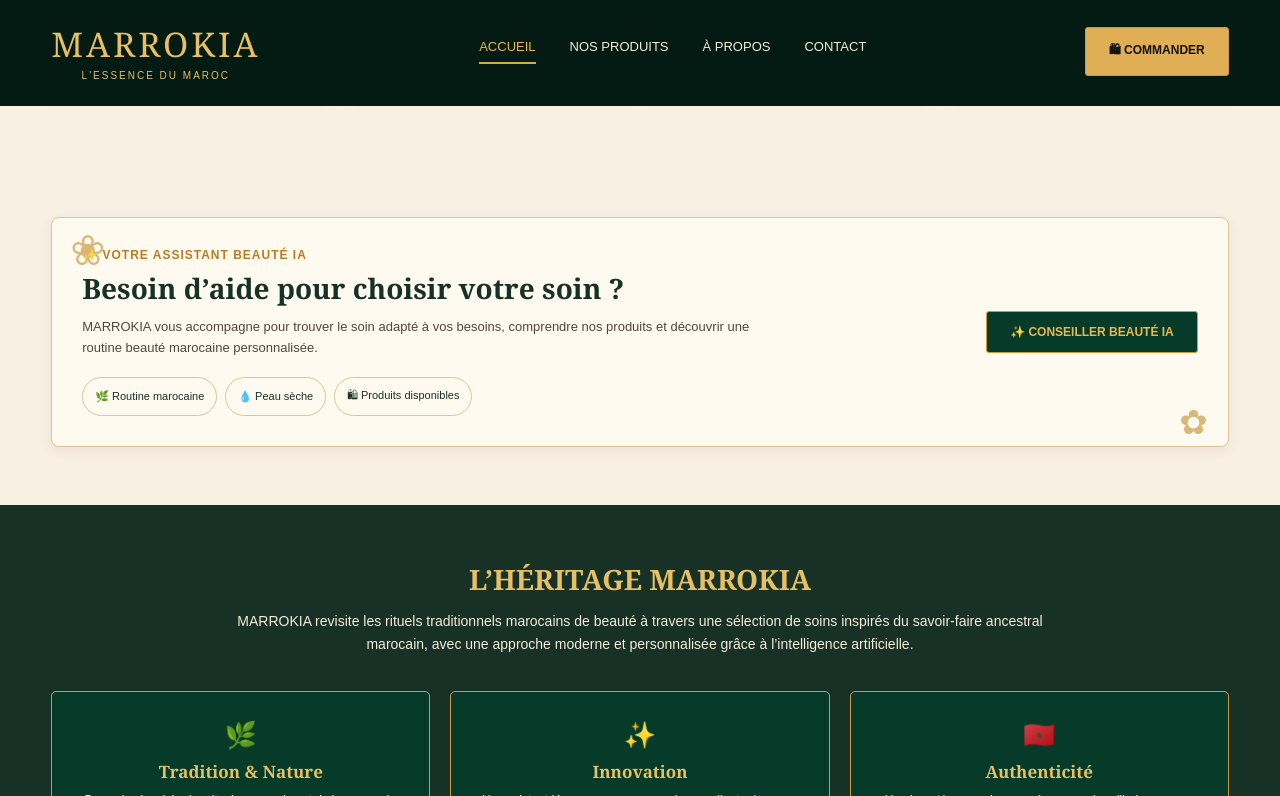
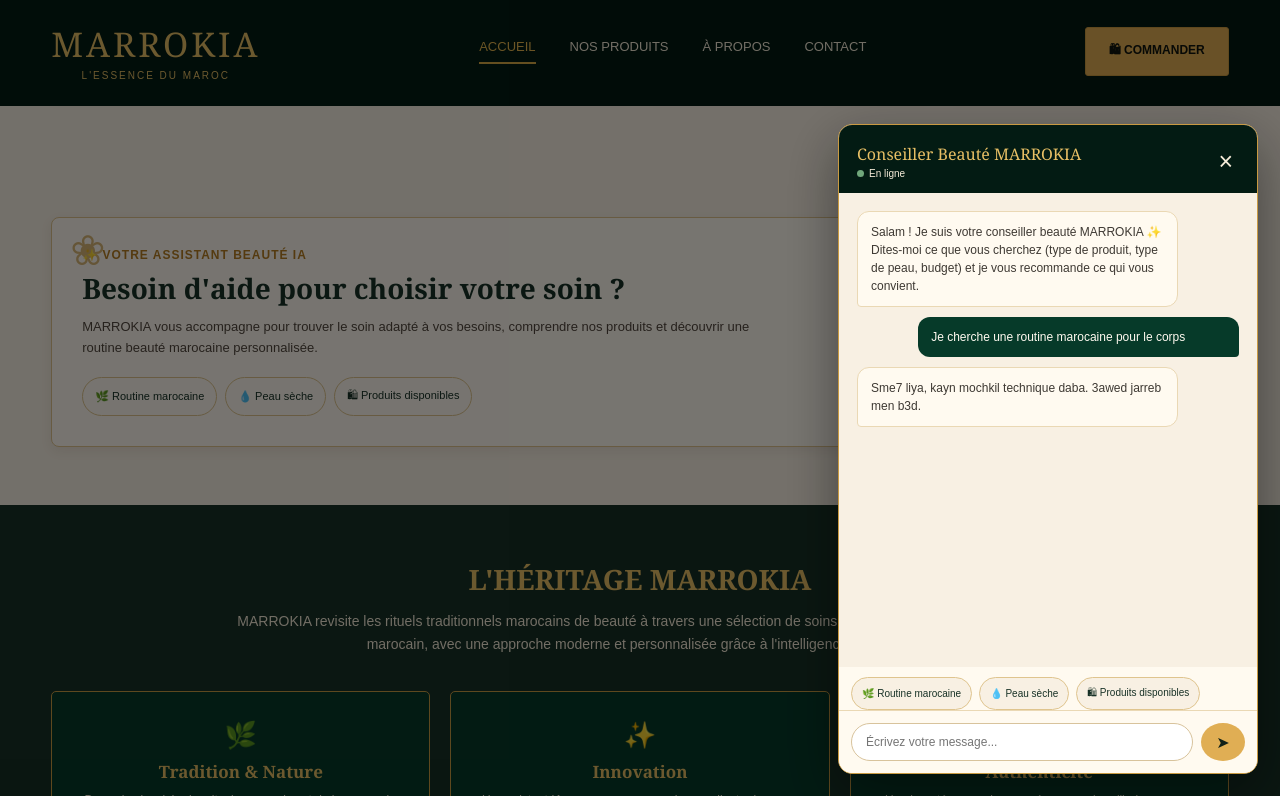
Before and after one commit to katyben88/MARROKIA, a plain HTML site: page index.html in a window 1280 px wide. Both pictures are taken after a click on the button "🌿 Routine marocaine". Shown: the part 859-1655 px from the top of the page. Drawn offline with Linux system fonts and the light colour scheme; no server answers.

Commit message:
Update index.html

```diff
--- a/index.html
+++ b/index.html
@@ -38,13 +38,35 @@
 <article class="card"><div class="visual"><img src="huile-corporelle.jpg"></div><div class="body"><h3>HUILE CORPORELLE</h3><p>Nourrit, hydrate et sublime tous les types de peau.</p><div class="price">150 DH</div><button class="btn discover" onclick="show('huile')">DÉCOUVRIR</button></div></article>
 </div></div></section>
 
-<section class="ai" id="assistant"><div class="wrap"><div class="ai-box"><div class="ai-copy"><div class="ai-badge">✨ VOTRE ASSISTANT BEAUTÉ IA</div><h2>Besoin d’aide pour choisir votre soin ?</h2><p>MARROKIA vous accompagne pour trouver le soin adapté à vos besoins, comprendre nos produits et découvrir une routine beauté marocaine personnalisée.</p><div class="ai-pills"><button onclick="quickAsk('Je cherche une routine marocaine pour le corps')">🌿 Routine marocaine</button><button onclick="quickAsk('Quel produit pour une peau sèche ?')">💧 Peau sèche</button><button onclick="quickAsk('Quels produits sont disponibles ?')">🛍 Produits disponibles</button></div></div><button class="btn ai-btn" onclick="openAssistant()">✨ CONSEILLER BEAUTÉ IA</button></div></div></section>
+<section class="ai" id="assistant"><div class="wrap"><div class="ai-box"><div class="ai-copy"><div class="ai-badge">✨ VOTRE ASSISTANT BEAUTÉ IA</div><h2>Besoin d'aide pour choisir votre soin ?</h2><p>MARROKIA vous accompagne pour trouver le soin adapté à vos besoins, comprendre nos produits et découvrir une routine beauté marocaine personnalisée.</p><div class="ai-pills"><button onclick="quickAsk('Je cherche une routine marocaine pour le corps')">🌿 Routine marocaine</button><button onclick="quickAsk('Quel produit pour une peau sèche ?')">💧 Peau sèche</button><button onclick="quickAsk('Quels produits sont disponibles ?')">🛍 Produits disponibles</button></div></div><button class="btn ai-btn" onclick="openAssistant()">✨ CONSEILLER BEAUTÉ IA</button></div></div></section>
 
-<section class="more" id="apropos"><div class="wrap"><div class="about-intro"><h2>L’HÉRITAGE MARROKIA</h2><p>MARROKIA revisite les rituels traditionnels marocains de beauté à travers une sélection de soins inspirés du savoir-faire ancestral marocain, avec une approche moderne et personnalisée grâce à l’intelligence artificielle.</p></div><div class="values"><div class="value"><div class="icon">🌿</div><h3>Tradition & Nature</h3><p>Des soins inspirés des rituels marocains et de leurs savoir-faire traditionnels.</p></div><div class="value"><div class="icon">✨</div><h3>Innovation</h3><p>Un assistant IA pour accompagner chaque cliente dans son expérience beauté.</p></div><div class="value"><div class="icon">🇲🇦</div><h3>Authenticité</h3><p>Une beauté marocaine pensée pour aujourd’hui, avec une identité forte.</p></div></div></div></section>
+<section class="more" id="apropos"><div class="wrap"><div class="about-intro"><h2>L'HÉRITAGE MARROKIA</h2><p>MARROKIA revisite les rituels traditionnels marocains de beauté à travers une sélection de soins inspirés du savoir-faire ancestral marocain, avec une approche moderne et personnalisée grâce à l'intelligence artificielle.</p></div><div class="values"><div class="value"><div class="icon">🌿</div><h3>Tradition &amp; Nature</h3><p>Des soins inspirés des rituels marocains et de leurs savoir-faire traditionnels.</p></div><div class="value"><div class="icon">✨</div><h3>Innovation</h3><p>Un assistant IA pour accompagner chaque cliente dans son expérience beauté.</p></div><div class="value"><div class="icon">🇲🇦</div><h3>Authenticité</h3><p>Une beauté marocaine pensée pour aujourd'hui, avec une identité forte.</p></div></div></div></section>
 <section id="contact" style="background:#031b13;color:#fff;text-align:center;padding:65px 0"><div class="wrap"><h2>COMMANDER MARROKIA</h2><p style="font:13px Arial">Découvrez nos soins et préparez votre commande avec MARROKIA.</p><a class="btn" href="#" onclick="alert('Le contact WhatsApp sera ajouté prochainement.'); return false;">COMMANDER</a></div></section>
 <footer style="background:#02130d;color:#cdbb9a;padding:22px;text-align:center;font:11px Arial">© 2026 MARROKIA — L'ESSENCE DU MAROC</footer>
 
 <div class="modal" id="modal" onclick="closeModal(event)"><div class="modal-box" onclick="event.stopPropagation()"><button class="close" onclick="closeModal()">×</button><div class="modal-img"><img id="mi"></div><div class="modal-content"><h2 id="mt"></h2><div class="modal-price" id="mp"></div><p id="md"></p><a class="btn" href="#contact" onclick="closeModal()">🛍 COMMANDER</a></div></div></div>
+
+<div class="chat-overlay" id="chatOverlay">
+  <div class="chat">
+    <div class="chat-head">
+      <div><strong>Conseiller Beauté MARROKIA</strong><small><span class="status-dot"></span>En ligne</small></div>
+      <button class="chat-close" onclick="closeAssistant()">×</button>
+    </div>
+    <div class="chat-messages" id="chatMessages">
+      <div class="msg bot">Salam ! Je suis votre conseiller beauté MARROKIA ✨ Dites-moi ce que vous cherchez (type de produit, type de peau, budget) et je vous recommande ce qui vous convient.</div>
+    </div>
+    <div class="chat-suggestions">
+      <button onclick="quickAsk('Je cherche une routine marocaine pour le corps')">🌿 Routine marocaine</button>
+      <button onclick="quickAsk('Quel produit pour une peau sèche ?')">💧 Peau sèche</button>
+      <button onclick="quickAsk('Quels produits sont disponibles ?')">🛍 Produits disponibles</button>
+    </div>
+    <div class="chat-input">
+      <input type="text" id="chatInput" placeholder="Écrivez votre message...">
+      <button onclick="sendMessage()">➤</button>
+    </div>
+  </div>
+</div>
+
 <script>
 const p={
 savon:["SAVON BELDI","90 DH","savon-beldi.jpg","Savon noir traditionnel marocain à base d'huile d'olive et de Nila. Nettoie en profondeur et laisse la peau douce, saine et éclatante."],
@@ -59,14 +81,8 @@
 function openAssistant(){chatOverlay.classList.add('show');document.body.style.overflow='hidden';setTimeout(()=>document.getElementById('chatInput').focus(),100)}
 function closeAssistant(){chatOverlay.classList.remove('show');document.body.style.overflow=''}
 function addMsg(text,type){const d=document.createElement('div');d.className='msg '+type;d.textContent=text;chatMessages.appendChild(d);chatMessages.scrollTop=chatMessages.scrollHeight}
-function quickAsk(text){openAssistant();addMsg(text,'user');setTimeout(()=>demoReply(text),350)}
-async function sendMessage(){
-  const input=document.getElementById('chatInput');
-  const text=input.value.trim();
-  if(!text)return;
-  input.value='';
-  addMsg(text,'user');
-  addMsg('...','bot-typing');
+function quickAsk(text){openAssistant();addMsg(text,'user');addMsg('...','bot-typing');callWebhook(text)}
+async function callWebhook(text){
   try{
     const res=await fetch('https://katben.app.n8n.cloud/webhook/marrokia-chat',{
       method:'POST',
@@ -82,3 +98,16 @@
     console.error('Erreur MARROKIA AI:',err);
   }
 }
+async function sendMessage(){
+  const input=document.getElementById('chatInput');
+  const text=input.value.trim();
+  if(!text)return;
+  input.value='';
+  addMsg(text,'user');
+  addMsg('...','bot-typing');
+  callWebhook(text);
+}
+document.getElementById('chatInput').addEventListener('keydown',e=>{if(e.key==='Enter')sendMessage()});
+</script>
+</body>
+</html>
```
